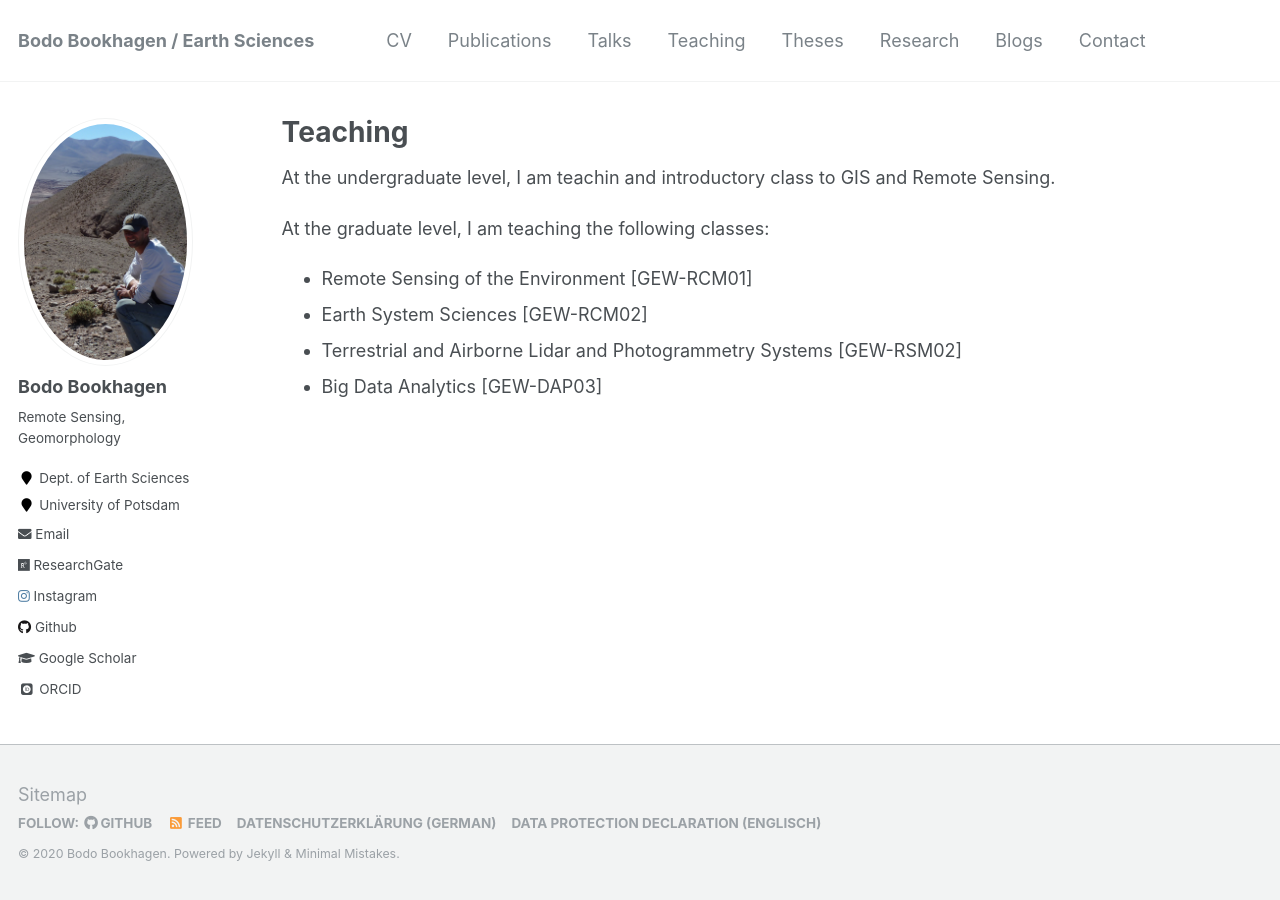
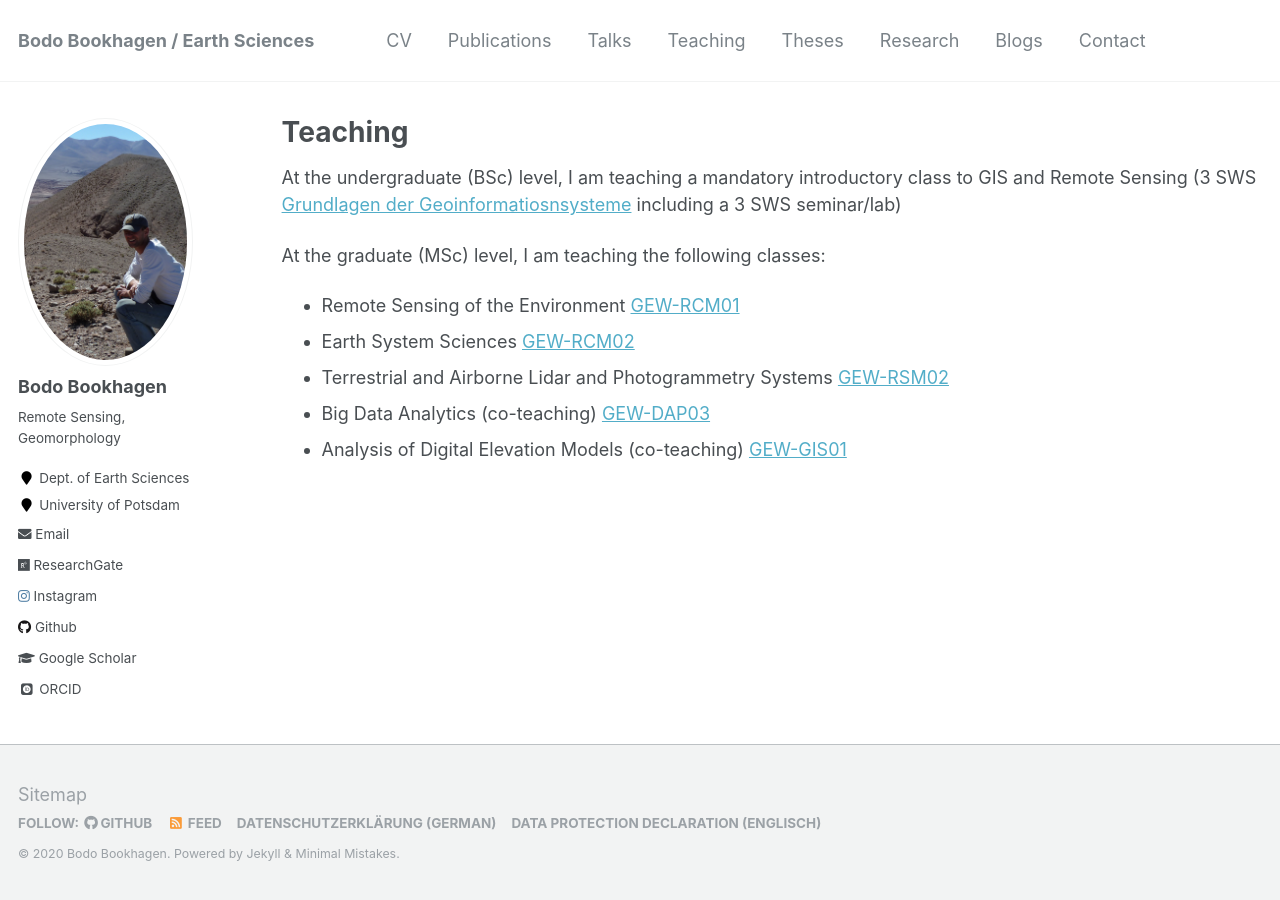
Before and after one commit to BodoBookhagen/BodoBookhagen.github.io, a Jekyll site: the page built from _pages/teaching.md, in a window 1280 px wide. Built offline with Jekyll 4.4.1, drawn with Linux system fonts in a browser that asks for light colours; some web fonts are replaced.

Commit message:
Mar-09 2020

```diff
--- a/_pages/teaching.md
+++ b/_pages/teaching.md
@@ -1,18 +1,20 @@
 ---
 layout: archive
+classes: wide
 title: "Teaching"
 permalink: /teaching/
 author_profile: true
 ---
 
-At the undergraduate level, I am teachin and introductory class to GIS and Remote Sensing.
+At the undergraduate (BSc) level, I am teaching a mandatory introductory class to GIS and Remote Sensing (3 SWS [Grundlagen der Geoinformatiosnsysteme](https://puls.uni-potsdam.de/qisserver/rds?state=wtree&search=1&trex=step&root120192=167710%7C163183%7C165068%7C168605%7C168690%7C168691%7C168699&P.vx=kurz) including a 3 SWS seminar/lab)
 
 
-At the graduate level, I am teaching the following classes:
-- Remote Sensing of the Environment [GEW-RCM01]
-- Earth System Sciences [GEW-RCM02]
-- Terrestrial and Airborne Lidar and Photogrammetry Systems [GEW-RSM02]
-- Big Data Analytics [GEW-DAP03]
+At the graduate (MSc) level, I am teaching the following classes:
+- Remote Sensing of the Environment [GEW-RCM01](https://puls.uni-potsdam.de/qisserver/rds?state=wtree&search=1&trex=step&root120192=167710%7C163183%7C165068%7C165890%7C165827%7C165833%7C164824&P.vx=kurz)
+- Earth System Sciences [GEW-RCM02](https://puls.uni-potsdam.de/qisserver/rds?state=wtree&search=1&trex=step&root120192=167710%7C163183%7C165068%7C165890%7C165827%7C165833%7C168306&P.vx=kurz)
+- Terrestrial and Airborne Lidar and Photogrammetry Systems [GEW-RSM02](https://puls.uni-potsdam.de/qisserver/rds?state=wtree&search=1&trex=step&root120192=167710%7C163183%7C165068%7C165890%7C165827%7C164809%7C168362%7C167994&P.vx=kurz)
+- Big Data Analytics (co-teaching) [GEW-DAP03](https://puls.uni-potsdam.de/qisserver/rds?state=wtree&search=1&trex=step&root120192=167710%7C163183%7C165068%7C165890%7C165827%7C164809%7C168535%7C167529&P.vx=kurz)
+- Analysis of Digital Elevation Models (co-teaching) [GEW-GIS01](https://puls.uni-potsdam.de/qisserver/rds?state=wtree&search=1&trex=step&root120192=167710%7C163183%7C165068%7C165890%7C165827%7C164809%7C168397%7C163517&P.vx=kurz)
 
 {% include base_path %}
 
```
Also changed, not shown: _pages/cv.md (+1 -0 lines).
